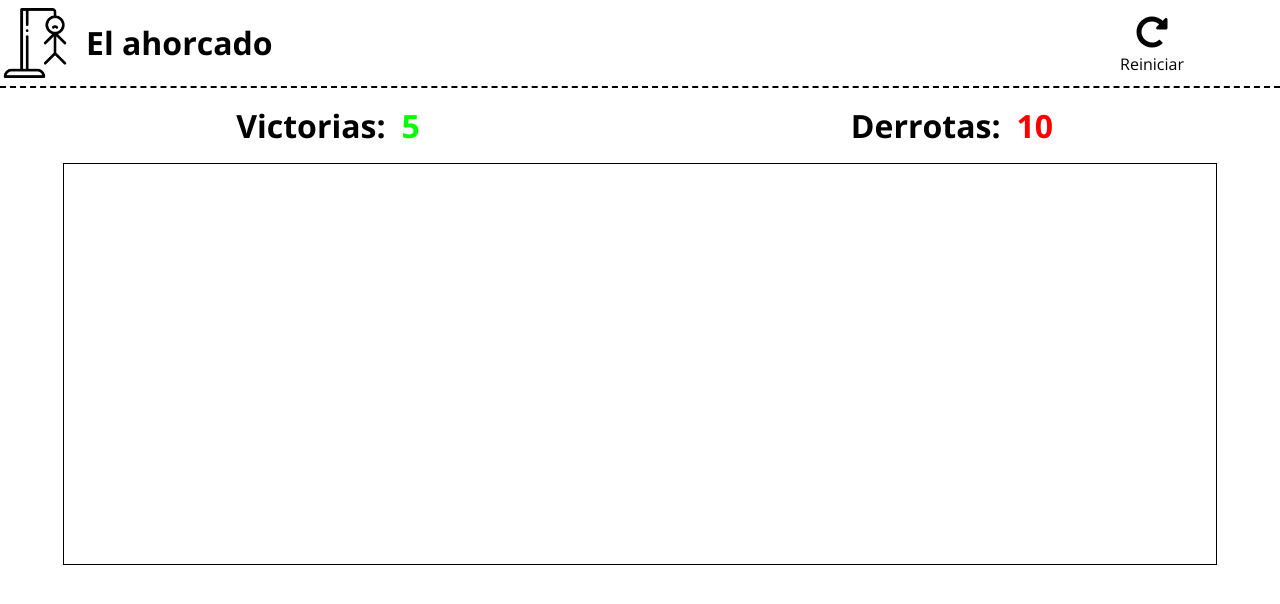
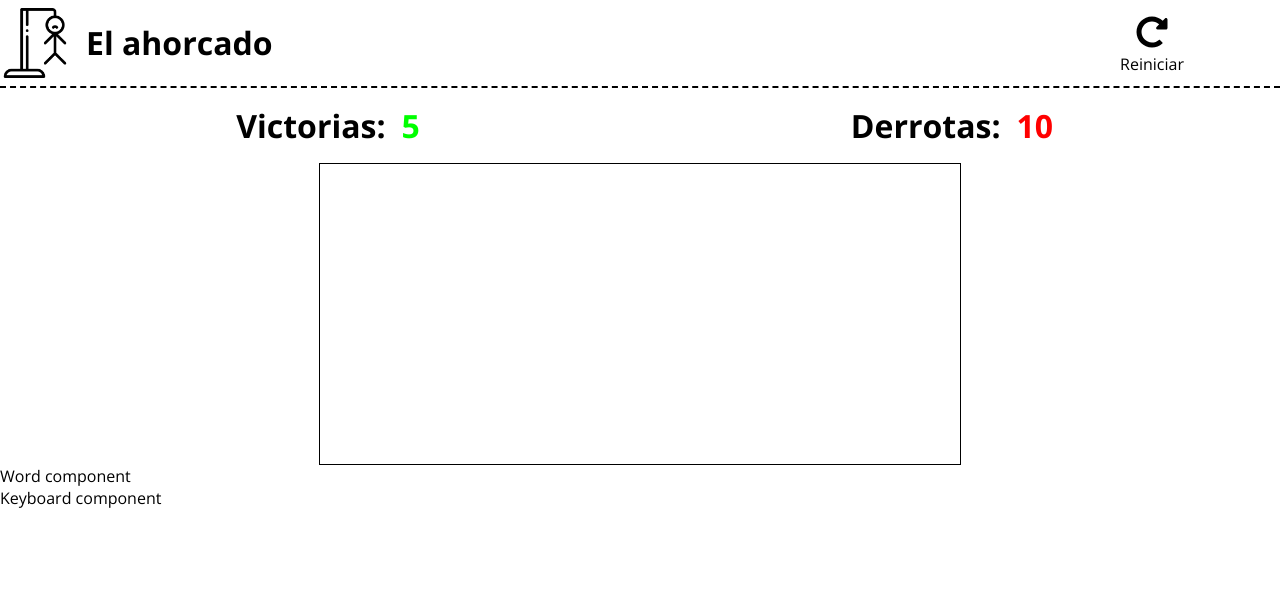
Before and after one commit to aresinodev/el_ahorcado_vue, a Vue app: page / in a window 1280 px wide. Shown: the top 604 px of the page. Built offline with nearby package versions, Linux system fonts and the light colour scheme.

Commit message:
Commit #5 15/01/2020
- Generados/creados word y keyboard components.
- Añadidos a la vista principal.

```diff
--- a/src/App.vue
+++ b/src/App.vue
@@ -3,6 +3,8 @@
     <app-header></app-header>
     <app-score :wins="5" :defeats="10"></app-score>
     <app-picture></app-picture>
+    <app-word></app-word>
+    <app-keyboard></app-keyboard>
   </div>
 </template>
 
@@ -10,24 +12,28 @@
 import Header from '@/components/Header';
 import Score from '@/components/Score';
 import Picture from '@/components/Picture';
+import Word from "@/components/Word";
+import Keyboard from "@/components/Keyboard";
 
 export default {
-  name: 'app',
+  name: "app",
   components: {
-    'app-header': Header,
-    'app-score': Score,
-    'app-picture': Picture
+    "app-header": Header,
+    "app-score": Score,
+    "app-picture": Picture,
+    "app-word": Word,
+    "app-keyboard": Keyboard
   }
 }
 </script>
 
 <style lang="scss" scoped>
-@import './styles/_variables.scss';
+@import "./styles/_variables.scss";
 
 #app {
   width: 100vw;
   height: 100vh;
-  background-color: get-color('white');
+  background-color: get-color("white");
   margin: 0 auto;
 }
 </style>
--- /dev/null
+++ b/src/components/Keyboard.vue
@@ -0,0 +1,16 @@
+<template lang="html">
+    <div class="keyboard">Keyboard component</div>
+</template>
+
+<script lang="js">
+export default {
+    name: "keyboard",
+    data() {
+        return {}
+    }
+}
+</script>
+
+<style lang="scss">
+@import "../styles/_variables.scss";
+</style>
--- a/src/components/Picture.vue
+++ b/src/components/Picture.vue
@@ -25,8 +25,8 @@ export default {
     align-items: center;
 
     canvas {
-        width: 90%;
-        height: 400px;
+        width: 50%;
+        height: 300px;
         border: 1px solid get-color('black');
     }
 }
--- /dev/null
+++ b/src/components/Word.vue
@@ -0,0 +1,16 @@
+<template lang="html">
+    <div class="word">Word component</div>
+</template>
+
+<script lang="js">
+export default {
+    name: "word",
+    data() {
+        return {}
+    }
+}
+</script>
+
+<style lang="scss">
+@import "../styles/_variables.scss";
+</style>
```
